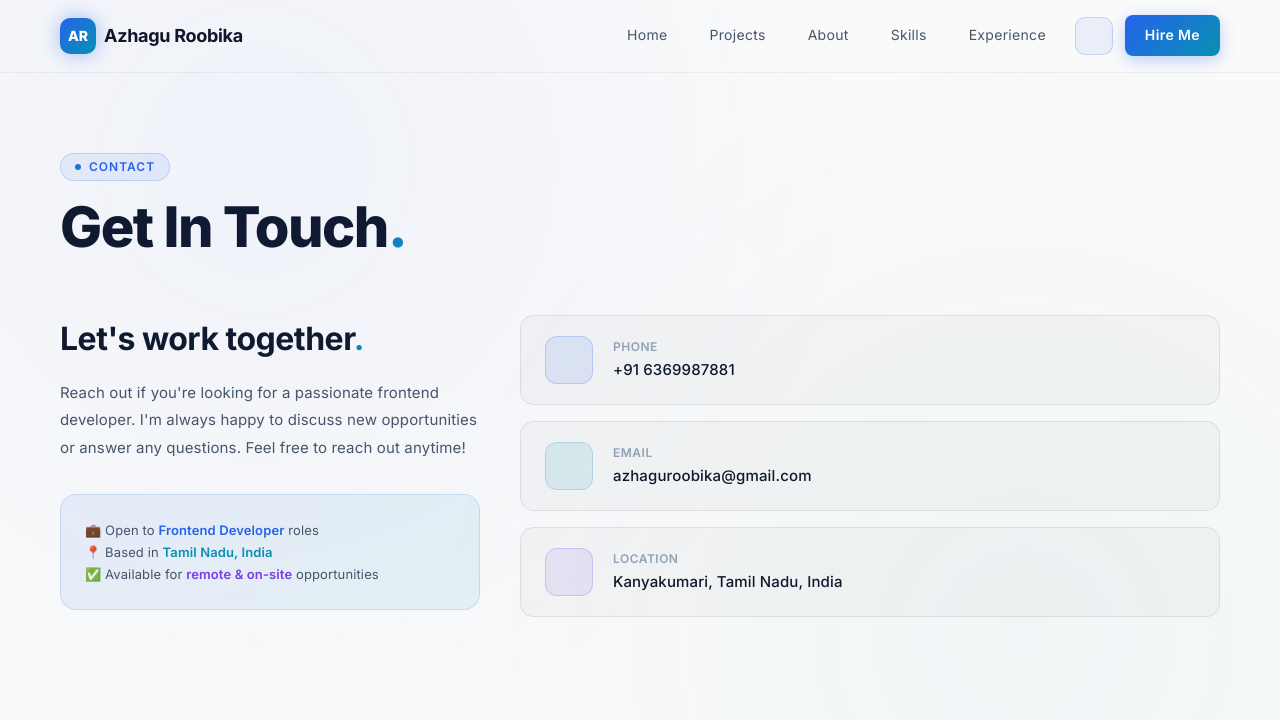
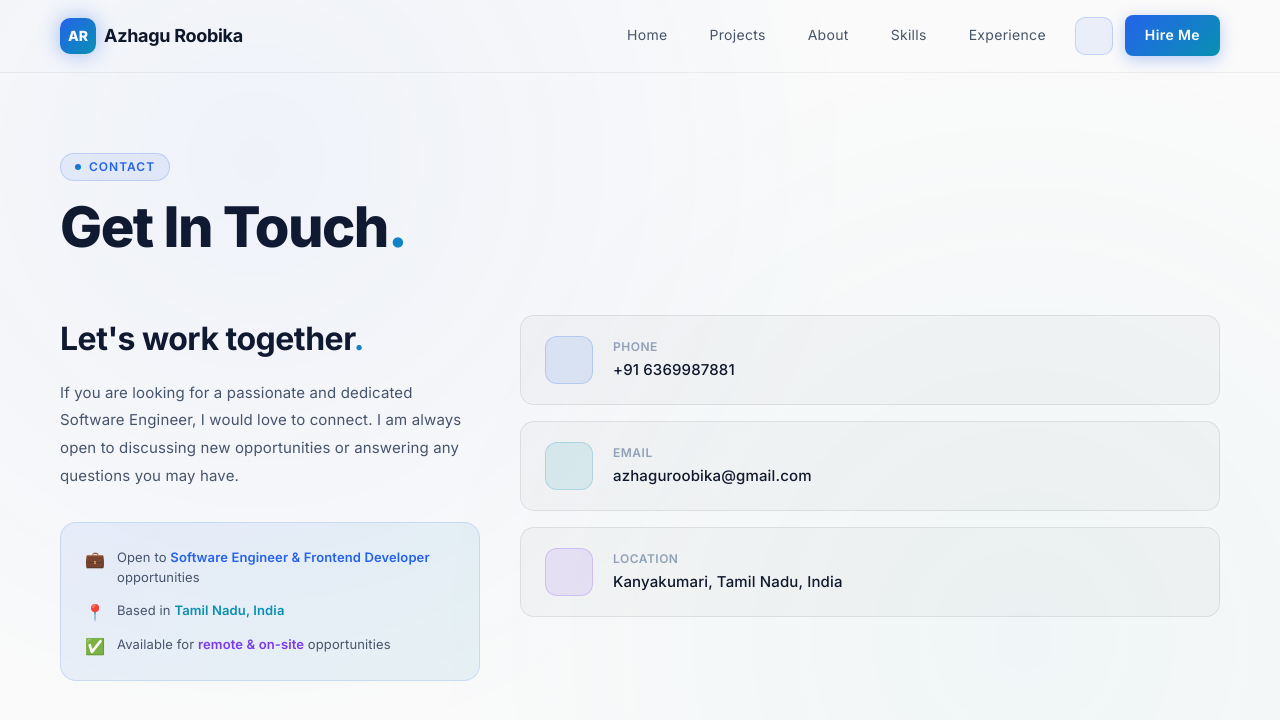
Before and after one commit to Azhaguroobika-roobi/portfolio, a React (Create React App) app: page /contact in a window 1280 px wide. Shown: the top 720 px of the page. Built offline with nearby package versions, Linux system fonts and the light colour scheme; some icons are missing.

Commit message:
resume added

```diff
--- a/src/components/about.js
+++ b/src/components/about.js
@@ -23,7 +23,7 @@ const SectionLabel = ({ children }) => (
 function About() {
     const skills = [
         "HTML5", "CSS3", "JavaScript", "TypeScript",
-        "React.js", "Tailwind CSS", "Material UI", "REST APIs",
+        "React.js", "Tailwind CSS", "Material UI", "REST API Integration",
         "Git", "GitHub", "Responsive Design", "UI Development",
         "Performance Optimization", "Component-Based Architecture", "Cross-Browser Compatibility",
         "Problem Solving", "Teamwork", "Adaptability", "Communication"
@@ -59,7 +59,7 @@ function About() {
                                 fontSize: { xs: '15px', md: '17px' },
                                 color: 'var(--text-secondary)', lineHeight: 1.85, maxWidth: '680px',
                             }}>
-                                Developing beautiful and functional websites is what I love doing, and that's why I give my all in every new challenge. I'm a Software Engineer specializing in React, TypeScript, and modern frontend technologies — building scalable, responsive web applications with clean UI/UX. Computer Science graduate with a passion for performance and polished interfaces.
+                                Developing beautiful and functional websites is my passion, which is why I dedicate myself entirely to every new challenge. As a Software Engineer specializing in React, TypeScript, and modern front-end technologies, I build scalable, responsive web applications with clean UI/UX. I am a Computer Science graduate driven by a passion for performance and polished interfaces.
                             </Typography>
                         </Box>
                     </Box>
--- a/src/components/contact.js
+++ b/src/components/contact.js
@@ -92,7 +92,7 @@ function Contact() {
                             fontFamily: "'Inter', sans-serif", fontSize: '15px',
                             color: 'var(--text-secondary)', lineHeight: 1.85,
                         }}>
-                            Reach out if you're looking for a passionate frontend developer. I'm always happy to discuss new opportunities or answer any questions. Feel free to reach out anytime!
+                            If you are looking for a passionate and dedicated Software Engineer, I would love to connect. I am always open to discussing new opportunities or answering any questions you may have.
                         </Typography>
 
                         {/* Opportunity card */}
@@ -100,12 +100,26 @@ function Contact() {
                             mt: 4, padding: '24px', borderRadius: '16px',
                             background: 'linear-gradient(135deg, var(--accent-primary-08), var(--accent-secondary-08))',
                             border: '1px solid var(--accent-primary-15)',
+                            display: 'flex', flexDirection: 'column', gap: '12px'
                         }}>
-                            <Typography sx={{ fontFamily: "'Inter', sans-serif", fontSize: '13px', color: 'var(--text-secondary)', lineHeight: 1.7 }}>
-                                💼 Open to <Box component="span" sx={{ color: 'var(--accent-primary)', fontWeight: 600 }}>Frontend Developer</Box> roles<br />
-                                📍 Based in <Box component="span" sx={{ color: 'var(--accent-secondary)', fontWeight: 600 }}>Tamil Nadu, India</Box><br />
-                                ✅ Available for <Box component="span" sx={{ color: 'var(--accent-purple)', fontWeight: 600 }}>remote & on-site</Box> opportunities
-                            </Typography>
+                            <Box sx={{ display: 'flex', alignItems: 'flex-start', gap: '12px' }}>
+                                <Box component="span" sx={{ mt: '2px' }}>💼</Box>
+                                <Typography sx={{ fontFamily: "'Inter', sans-serif", fontSize: '13px', color: 'var(--text-secondary)', lineHeight: 1.6 }}>
+                                    Open to <Box component="span" sx={{ color: 'var(--accent-primary)', fontWeight: 600 }}>Software Engineer & Frontend Developer</Box> opportunities
+                                </Typography>
+                            </Box>
+                            <Box sx={{ display: 'flex', alignItems: 'flex-start', gap: '12px' }}>
+                                <Box component="span" sx={{ mt: '2px' }}>📍</Box>
+                                <Typography sx={{ fontFamily: "'Inter', sans-serif", fontSize: '13px', color: 'var(--text-secondary)', lineHeight: 1.6 }}>
+                                    Based in <Box component="span" sx={{ color: 'var(--accent-secondary)', fontWeight: 600 }}>Tamil Nadu, India</Box>
+                                </Typography>
+                            </Box>
+                            <Box sx={{ display: 'flex', alignItems: 'flex-start', gap: '12px' }}>
+                                <Box component="span" sx={{ mt: '2px' }}>✅</Box>
+                                <Typography sx={{ fontFamily: "'Inter', sans-serif", fontSize: '13px', color: 'var(--text-secondary)', lineHeight: 1.6 }}>
+                                    Available for <Box component="span" sx={{ color: 'var(--accent-purple)', fontWeight: 600 }}>remote & on-site</Box> opportunities
+                                </Typography>
+                            </Box>
                         </Box>
                     </Box>
 
--- a/src/components/education.js
+++ b/src/components/education.js
@@ -28,18 +28,18 @@ function Education() {
             location: 'Chennai, Tamil Nadu',
             degree: 'Master of Computer Applications',
             percentage: 'Pursuing',
-            year: '2025 - Pursuing',
+            year: '2025 - Present',
         },
         {
             institution: 'Arunachala Arts and Science (Women) College',
-            location: 'VelliChanthai, KannyaKumari',
-            degree: 'B.Sc Computer Science',
+            location: 'Vellichanthai, Kanyakumari',
+            degree: 'B.Sc. in Computer Science',
             percentage: '86.2%',
             year: '2022 - 2025',
         },
         {
             institution: 'Evans Matriculation Higher Secondary School',
-            location: 'N.G.O.Colony, KannyaKumari',
+            location: 'N.G.O. Colony, Kanyakumari',
             degree: 'HSC',
             percentage: '64.6%',
             year: '2021 - 2022',
--- a/src/components/home.js
+++ b/src/components/home.js
@@ -301,7 +301,7 @@ function Home() {
                                 Projects
                             </Typography>
                             <Typography sx={{ fontFamily: "'Inter', sans-serif", fontSize: '16px', color: 'var(--text-primary)', fontWeight: 700 }}>
-                                4+ Done
+                                5+ Completed
                             </Typography>
                         </Box>
                     </Box>
--- a/src/components/projects.js
+++ b/src/components/projects.js
@@ -26,7 +26,7 @@ function Projects() {
             title: 'Rangero', subtitle: 'SDS Management Platform',
             technologies: ['React', 'TypeScript', 'Tailwind CSS', 'JavaScript', 'REST API'],
             bullets: [
-                'Workeded on both the Admin Dashboard and Customer Website for the Rangero SDS management platform.',
+                'Worked on both the Admin Dashboard and Customer Website for the Rangero SDS management platform.',
                 'Built responsive, reusable UI components and integrated REST APIs to deliver a seamless user experience.',
                 'Implemented admin modules for managing Safety Data Sheets (SDS), users, content, and platform operations.',
                 'Optimized application performance, responsiveness, and accessibility across desktop and mobile devices.',
--- a/src/components/skills.js
+++ b/src/components/skills.js
@@ -33,7 +33,7 @@ function Skills() {
             colorVar: 'var(--accent-secondary)',
             bgVar: 'var(--accent-secondary-08)',
             borderVar: 'var(--accent-secondary-20)',
-            skills: ["JavaScript", "ReactJS", "HTML5", "CSS3", "MUI"]
+            skills: ["JavaScript", "React.js", "HTML5", "CSS3", "MUI"]
         },
         {
             category: "Tools", icon: "🛠️",
```
Also changed, not shown: src/components/experience.js (+9 -9 lines), 1 other file (tests, documents, lock files or other folders).
